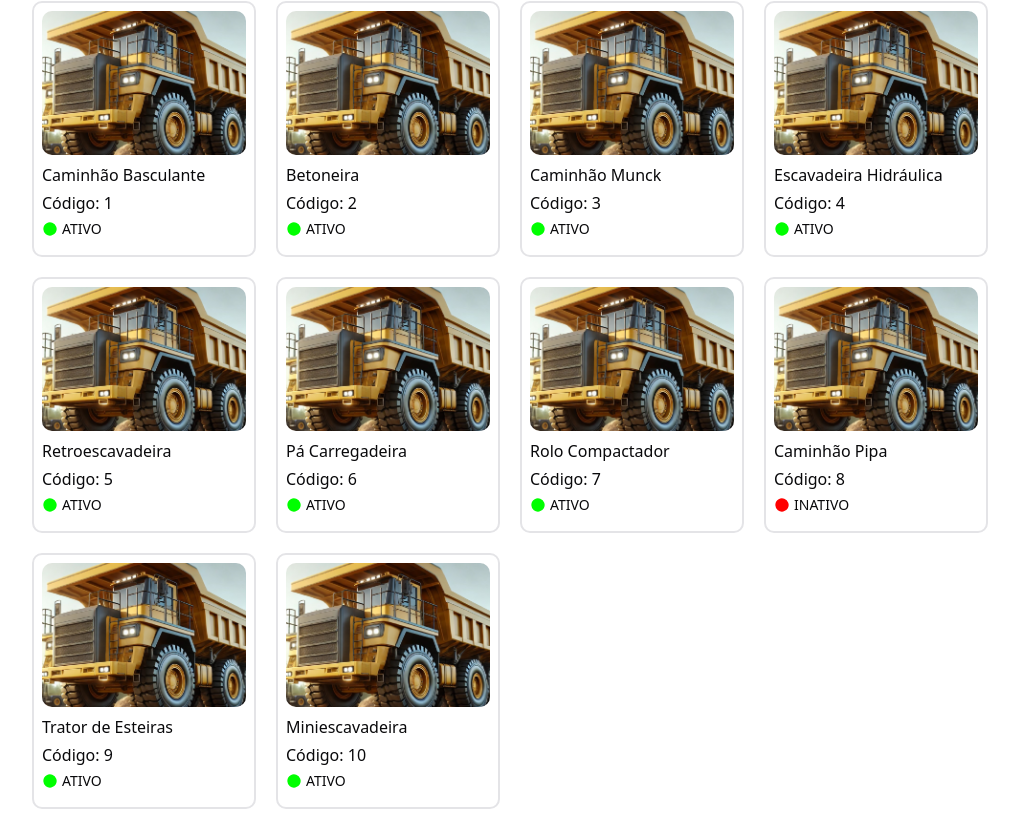
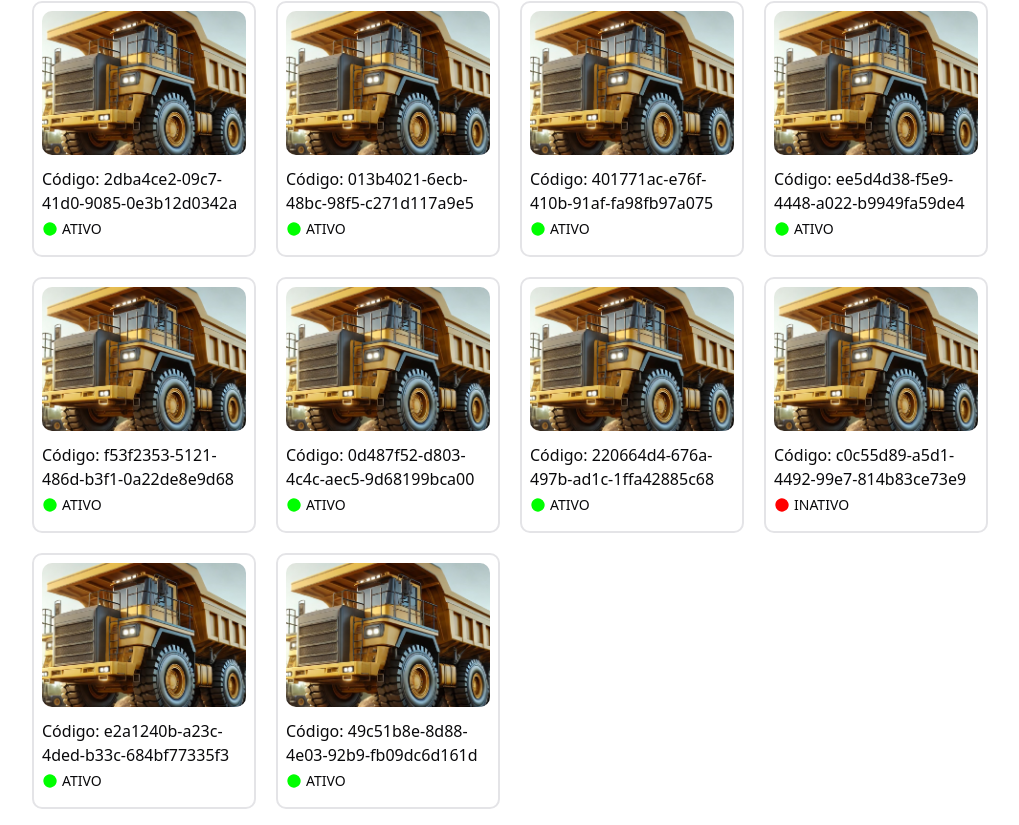
Before and after one commit to danielribas1105/gestobra-front, a Next.js app: page /cars in a window 1280 px wide. Shown: the part 665-1490 px from the top of the page, without its empty margins (110-1129 px from the left). Built offline with nearby package versions, Linux system fonts and the light colour scheme; a web font is replaced by a local one.

Commit message:
feat(cars): add schema car

```diff
--- a/src/data/constants/Cars.ts
+++ b/src/data/constants/Cars.ts
@@ -1,11 +1,11 @@
-import Car from "../models/Car"
+import { Car } from "@/schemas/car"
 
 const cars: Car[] = [
 	{
-		id: 1,
-		nome: "Caminhão Basculante",
+		id: "2dba4ce2-09c7-41d0-9085-0e3b12d0342a",
+		modelo: "Caminhão Basculante",
 		placa: "ABC-1234",
-		motorista: "João",
+		motorista: "f5ed9bca-b60f-4f3d-a001-5b2da372d05f",
 		ano_fabricacao: 2018,
 		km: 95000,
 		combustivel: "Diesel",
@@ -16,10 +16,10 @@ const cars: Car[] = [
 		imagemURL: "/cars/caminhao-basculante-cacamba.jpg",
 	},
 	{
-		id: 2,
-		nome: "Betoneira",
+		id: "013b4021-6ecb-48bc-98f5-c271d117a9e5",
+		modelo: "Betoneira",
 		placa: "DEF-5678",
-		motorista: "João",
+		motorista: "236453da-0ce2-4ab9-8e87-d14eac902ad0",
 		ano_fabricacao: 2020,
 		km: 45000,
 		combustivel: "Diesel",
@@ -30,10 +30,10 @@ const cars: Car[] = [
 		imagemURL: "/cars/caminhao-basculante-cacamba.jpg",
 	},
 	{
-		id: 3,
-		nome: "Caminhão Munck",
+		id: "401771ac-e76f-410b-91af-fa98fb97a075",
+		modelo: "Caminhão Munck",
 		placa: "GHI-9012",
-		motorista: "João",
+		motorista: "bf5e567f-99bd-4ccc-89c5-119ef28a433b",
 		ano_fabricacao: 2017,
 		km: 105000,
 		combustivel: "Diesel",
@@ -44,10 +44,10 @@ const cars: Car[] = [
 		imagemURL: "/cars/caminhao-basculante-cacamba.jpg",
 	},
 	{
-		id: 4,
-		nome: "Escavadeira Hidráulica",
+		id: "ee5d4d38-f5e9-4448-a022-b9949fa59de4",
+		modelo: "Escavadeira Hidráulica",
 		placa: "JKL-3456",
-		motorista: "João",
+		motorista: "a08d1f59-eca7-476a-98f2-76e8737d2114",
 		ano_fabricacao: 2019,
 		km: 6200,
 		combustivel: "Diesel",
@@ -58,10 +58,10 @@ const cars: Car[] = [
 		imagemURL: "/cars/caminhao-basculante-cacamba.jpg",
 	},
 	{
-		id: 5,
-		nome: "Retroescavadeira",
+		id: "f53f2353-5121-486d-b3f1-0a22de8e9d68",
+		modelo: "Retroescavadeira",
 		placa: "MNO-7890",
-		motorista: "João",
+		motorista: "f5ed9bca-b60f-4f3d-a001-5b2da372d05f",
 		ano_fabricacao: 2015,
 		km: 83000,
 		combustivel: "Diesel",
@@ -72,10 +72,10 @@ const cars: Car[] = [
 		imagemURL: "/cars/caminhao-basculante-cacamba.jpg",
 	},
 	{
-		id: 6,
-		nome: "Pá Carregadeira",
+		id: "0d487f52-d803-4c4c-aec5-9d68199bca00",
+		modelo: "Pá Carregadeira",
 		placa: "PQR-1234",
-		motorista: "João",
+		motorista: "f5ed9bca-b60f-4f3d-a001-5b2da372d05f",
 		ano_fabricacao: 2021,
 		km: 12000,
 		combustivel: "Diesel",
@@ -86,10 +86,10 @@ const cars: Car[] = [
 		imagemURL: "/cars/caminhao-basculante-cacamba.jpg",
 	},
 	{
-		id: 7,
-		nome: "Rolo Compactador",
+		id: "220664d4-676a-497b-ad1c-1ffa42885c68",
+		modelo: "Rolo Compactador",
 		placa: "STU-5678",
-		motorista: "João",
+		motorista: "f5ed9bca-b60f-4f3d-a001-5b2da372d05f",
 		ano_fabricacao: 2018,
 		km: 15000,
 		combustivel: "Diesel",
@@ -100,10 +100,10 @@ const cars: Car[] = [
 		imagemURL: "/cars/caminhao-basculante-cacamba.jpg",
 	},
 	{
-		id: 8,
-		nome: "Caminhão Pipa",
+		id: "c0c55d89-a5d1-4492-99e7-814b83ce73e9",
+		modelo: "Caminhão Pipa",
 		placa: "VWX-9012",
-		motorista: "João",
+		motorista: "f5ed9bca-b60f-4f3d-a001-5b2da372d05f",
 		ano_fabricacao: 2016,
 		km: 98000,
 		combustivel: "Diesel",
@@ -114,10 +114,10 @@ const cars: Car[] = [
 		imagemURL: "/cars/caminhao-basculante-cacamba.jpg",
 	},
 	{
-		id: 9,
-		nome: "Trator de Esteiras",
+		id: "e2a1240b-a23c-4ded-b33c-684bf77335f3",
+		modelo: "Trator de Esteiras",
 		placa: "YZA-3456",
-		motorista: "João",
+		motorista: "f5ed9bca-b60f-4f3d-a001-5b2da372d05f",
 		ano_fabricacao: 2019,
 		km: 6000,
 		combustivel: "Diesel",
@@ -128,10 +128,10 @@ const cars: Car[] = [
 		imagemURL: "/cars/caminhao-basculante-cacamba.jpg",
 	},
 	{
-		id: 10,
-		nome: "Miniescavadeira",
+		id: "49c51b8e-8d88-4e03-92b9-fb09dc6d161d",
+		modelo: "Miniescavadeira",
 		placa: "BCD-6789",
-		motorista: "João",
+		motorista: "f5ed9bca-b60f-4f3d-a001-5b2da372d05f",
 		ano_fabricacao: 2022,
 		km: 2000,
 		combustivel: "Diesel",
--- a/src/data/constants/Users.ts
+++ b/src/data/constants/Users.ts
@@ -3,7 +3,7 @@ import { User } from "@/schemas/user"
 
 const users: User[] = [
 	{
-		id: 'f5ed9bca-b60f-4f3d-a001-5b2da372d05f',
+		id: "f5ed9bca-b60f-4f3d-a001-5b2da372d05f",
 		nome: "Joãozinho Silva",
 		cpf: "123.456.789-00",
 		email: "joaozinho@gmail.com",
@@ -12,8 +12,8 @@ const users: User[] = [
 		imagemURL: "/user/caminhao-basculante-cacamba.jpg",
 	},
 	{
-		id: '236453da-0ce2-4ab9-8e87-d14eac902ad0',
-		nome: "Joãozinho Silva",
+		id: "236453da-0ce2-4ab9-8e87-d14eac902ad0",
+		nome: "Fulano de Tal",
 		cpf: "123.456.789-00",
 		email: "joaozinho@gmail.com",
 		telefone: "(11) 99999-9999",
@@ -21,8 +21,8 @@ const users: User[] = [
 		imagemURL: "/user/caminhao-basculante-cacamba.jpg",
 	},
 	{
-		id: 'bf5e567f-99bd-4ccc-89c5-119ef28a433b',
-		nome: "Joãozinho Silva",
+		id: "bf5e567f-99bd-4ccc-89c5-119ef28a433b",
+		nome: "Qualquer um",
 		cpf: "123.456.789-00",
 		email: "joaozinho@gmail.com",
 		telefone: "(11) 99999-9999",
@@ -30,8 +30,8 @@ const users: User[] = [
 		imagemURL: "/user/caminhao-basculante-cacamba.jpg",
 	},
 	{
-		id: 'a08d1f59-eca7-476a-98f2-76e8737d2114',
-		nome: "Joãozinho Silva",
+		id: "a08d1f59-eca7-476a-98f2-76e8737d2114",
+		nome: "Sem nome",
 		cpf: "123.456.789-00",
 		email: "joaozinho@gmail.com",
 		telefone: "(11) 99999-9999",
--- /dev/null
+++ b/src/schemas/car.ts
@@ -0,0 +1,23 @@
+import validateCPF from "@/functions/validate-cpf"
+import { z } from "zod"
+
+export const CarSchema = z.object({
+   id: z.uuid(),
+   modelo: z.string().min(3, "O nome deve ter pelo menos 3 caracteres"),
+   placa: z.string()
+      .regex(/^\d{3}-\d{4}$/, "A placa deve estar no formato XXX-XXXX")
+      .refine(validateCPF, "Placa inválida"),
+   motorista: z.string(),
+   ano_fabricacao: z.number(),
+   km: z.number(),
+   combustivel: z.string(),
+   robustez: z.boolean(),
+   capacidade_carga: z.string(),
+   versatilidade: z.string(),
+   status: z.enum(["ativo", "inativo", "pendente"]),
+   imagemURL: z.string(),
+   /* imagemURL: z.url().optional(), */
+})
+
+// Gerar o tipo TypeScript automaticamente
+export type Car = z.infer<typeof CarSchema>
```
